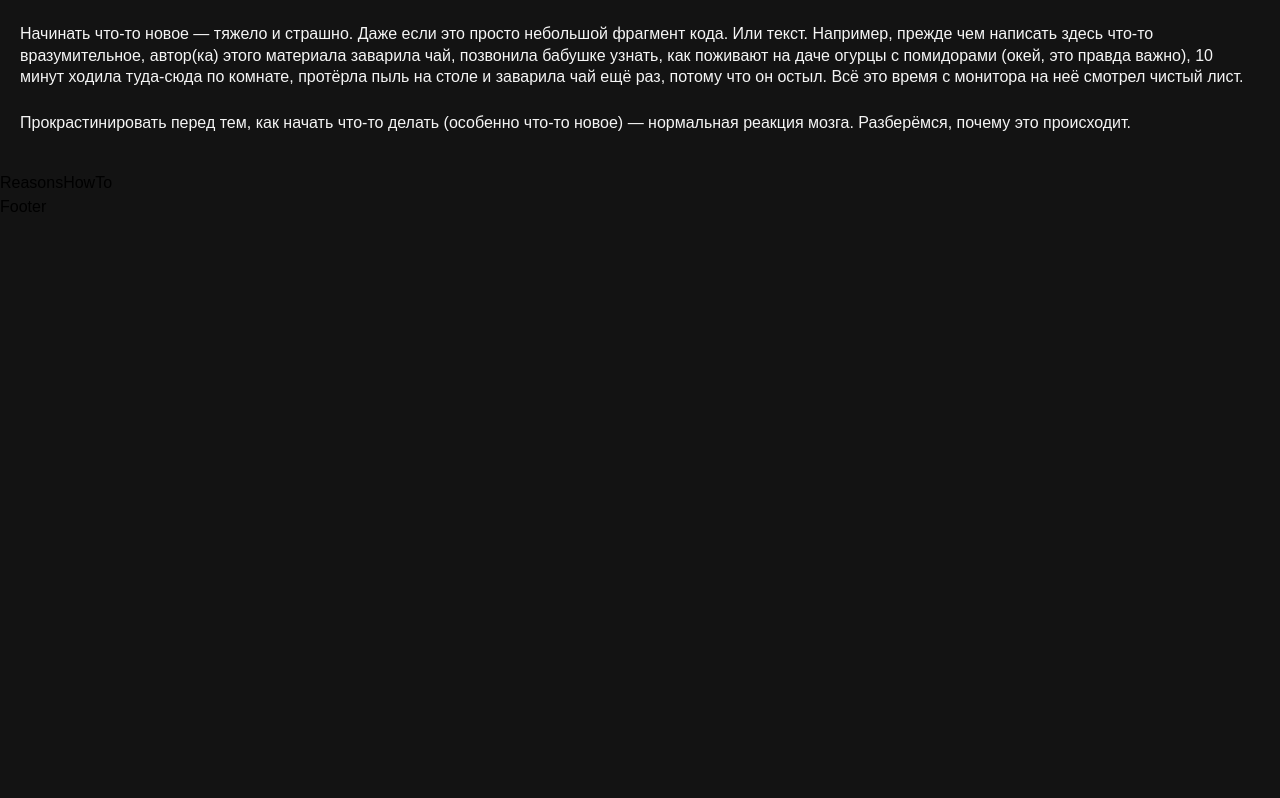
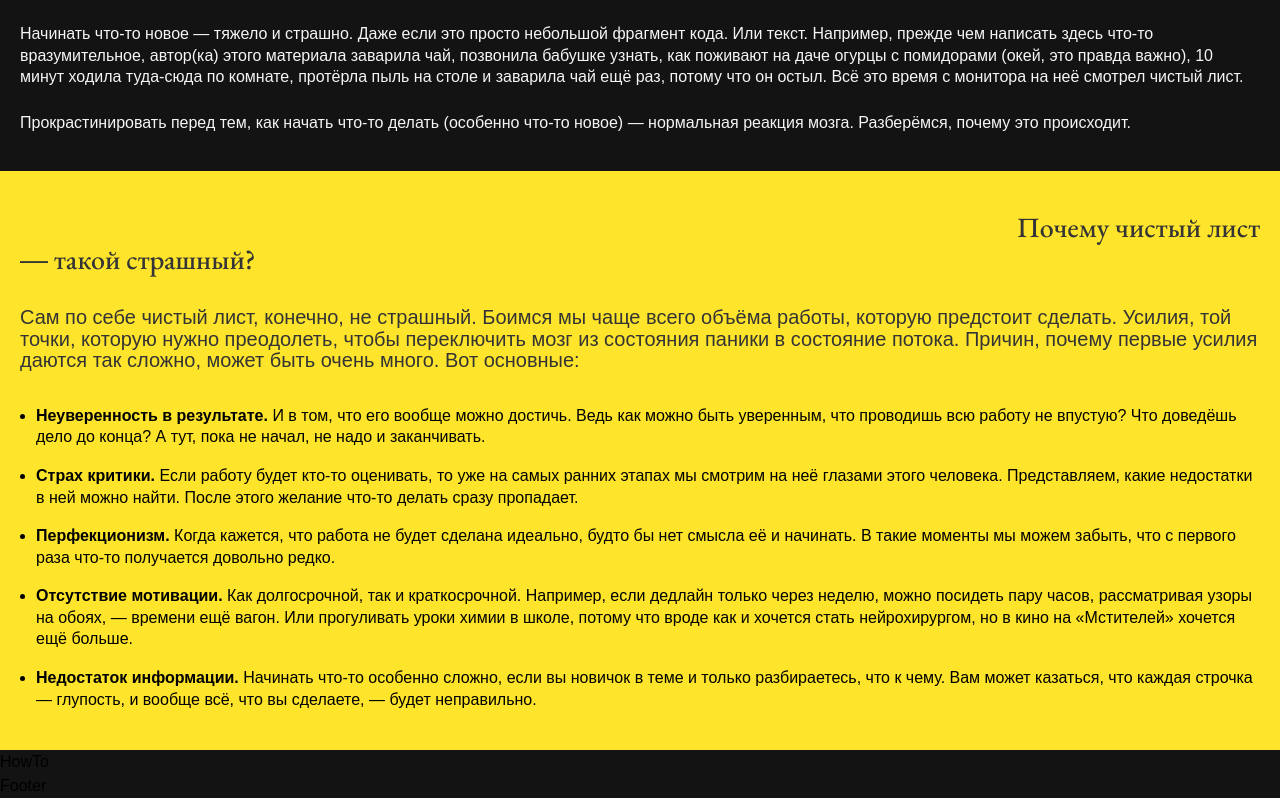
Before and after one commit to CyrilLaz/from-scratch, a Next.js app: page / in a window 1280 px wide. Shown: the part 336-1134 px from the top of the page. Before the commit the page ends 800 px from the top, so only its background shows below. Built offline with nearby package versions, Linux system fonts and the light colour scheme.

Commit message:
feat:сделал reasons

```diff
--- /dev/null
+++ b/app/components/blocks/Reasons/ReasonList.tsx
@@ -0,0 +1,52 @@
+import { FC } from 'react'
+
+import styles from './Reasons.module.scss'
+export const ReasonList: FC = () => {
+    return (
+        <ul className={styles.reasons__list}>
+            <li className={styles.reasons__item}>
+                <p>
+                    <span>Неуверенность в результате.</span> И в том, что его
+                    вообще можно достичь. Ведь как можно быть уверенным, что
+                    проводишь всю работу не впустую? Что доведёшь дело до конца?
+                    А тут, пока не начал, не надо и заканчивать.
+                </p>
+            </li>
+            <li className={styles.reasons__item}>
+                <p>
+                    <span>Страх критики.</span> Если работу будет кто-то
+                    оценивать, то уже на самых ранних этапах мы смотрим на неё
+                    глазами этого человека. Представляем, какие недостатки в ней
+                    можно найти. После этого желание что-то делать сразу
+                    пропадает.
+                </p>
+            </li>
+            <li className={styles.reasons__item}>
+                <p>
+                    <span>Перфекционизм.</span> Когда кажется, что работа не
+                    будет сделана идеально, будто бы нет смысла её и начинать. В
+                    такие моменты мы можем забыть, что с первого раза что-то
+                    получается довольно редко.
+                </p>
+            </li>
+            <li className={styles.reasons__item}>
+                <p>
+                    <span>Отсутствие мотивации.</span> Как долгосрочной, так и
+                    краткосрочной. Например, если дедлайн только через неделю,
+                    можно посидеть пару часов, рассматривая узоры на обоях, —
+                    времени ещё вагон. Или прогуливать уроки химии в школе,
+                    потому что вроде как и хочется стать нейрохирургом, но в
+                    кино на «Мстителей» хочется ещё больше.
+                </p>
+            </li>
+            <li className={styles.reasons__item}>
+                <p>
+                    <span>Недостаток информации.</span> Начинать что-то особенно
+                    сложно, если вы новичок в теме и только разбираетесь, что к
+                    чему. Вам может казаться, что каждая строчка — глупость, и
+                    вообще всё, что вы сделаете, — будет неправильно.
+                </p>
+            </li>
+        </ul>
+    )
+}
--- /dev/null
+++ b/app/components/blocks/Reasons/Reasons.module.scss
@@ -0,0 +1,27 @@
+.reasons {
+    @apply py-2.5;
+    &__header {
+        @apply mb-8 text-gray-500 font-garamond text-3xl/tiny font-normal;
+        > span {
+            @apply first-of-type:text-end block;
+        }
+    }
+    > p {
+        @apply text-gray-500 text-xl/normal mb-8;
+    }
+
+    &__list {
+        @apply list-disc pl-4;
+    }
+
+    &__item {
+        @apply mb-4 last-of-type:m-0;
+
+        > p {
+            @apply text-base/normal;
+            > span {
+                @apply font-bold;
+            }
+        }
+    }
+}
--- /dev/null
+++ b/app/components/blocks/Reasons/Reasons.tsx
@@ -0,0 +1,26 @@
+import { Layout } from 'components/Layout/Layout'
+import { FC } from 'react'
+import styles from './Reasons.module.scss'
+import { ReasonList } from './ReasonList'
+
+export const Reasons: FC = () => {
+    return (
+        <Layout className="bg-yellow">
+            <section className={styles.reasons}>
+                <h3 className={styles.reasons__header}>
+                    <span>Почему чистый лист</span>
+                    <span> — такой cтрашный?</span>
+                </h3>
+                <p>
+                    Сам по себе чистый лист, конечно, не страшный. Боимся мы
+                    чаще всего объёма работы, которую предстоит сделать. Усилия,
+                    той точки, которую нужно преодолеть, чтобы переключить мозг
+                    из состояния паники в состояние потока. Причин, почему
+                    первые усилия даются так сложно, может быть очень много. Вот
+                    основные:
+                </p>
+                <ReasonList/>
+            </section>
+        </Layout>
+    )
+}
--- a/pages/index.tsx
+++ b/pages/index.tsx
@@ -2,6 +2,7 @@ import '@/assets/slyles/globals.scss'
 import { Cover } from 'components/blocks/Cover/Cover'
 import { Header } from 'components/blocks/Header/Header'
 import { Intro } from 'components/blocks/Intro/Intro'
+import { Reasons } from 'components/blocks/Reasons/Reasons'
 
 export default function Home() {
     return (
@@ -10,7 +11,7 @@ export default function Home() {
             <main>
                 <Cover />
                 <Intro />
-                {'Reasons'}
+                <Reasons/>
                 {'HowTo'}
             </main>
             {'Footer'}
--- a/tailwind.config.ts
+++ b/tailwind.config.ts
@@ -1,9 +1,6 @@
 import type { Config } from 'tailwindcss'
 import plugin from 'tailwindcss/plugin'
 import colors from 'tailwindcss/colors'
-// import coverImage from '@/assets/images/cover.svg'
-
-// console.log(coverImage);
 
 const primaryColor = '#131313'
 const config: Config = {
@@ -21,8 +18,9 @@ const config: Config = {
                 intel: ['Intel', 'sans-serif'],
                 garamond: ['Garamond', 'sans-serif'],
             },
-            lineHeight: { normal: '1.35rem' },
-            fontSize: { base: ['1rem', '1.2rem'] },
+            lineHeight: { normal: '1.35rem', tiny: '1.15' },
+            fontWeight: { bold: '700', normal: '500', regular: '400' },
+            fontSize: { base: ['1rem', '1.2rem'], '3xl': '1.75rem' },
             spacing: { 1.25: '1.25rem', 1.5: '1.5rem', 2.5: '2.5rem' },
             borderRadius: { layout: '30px' },
             container: {
```
